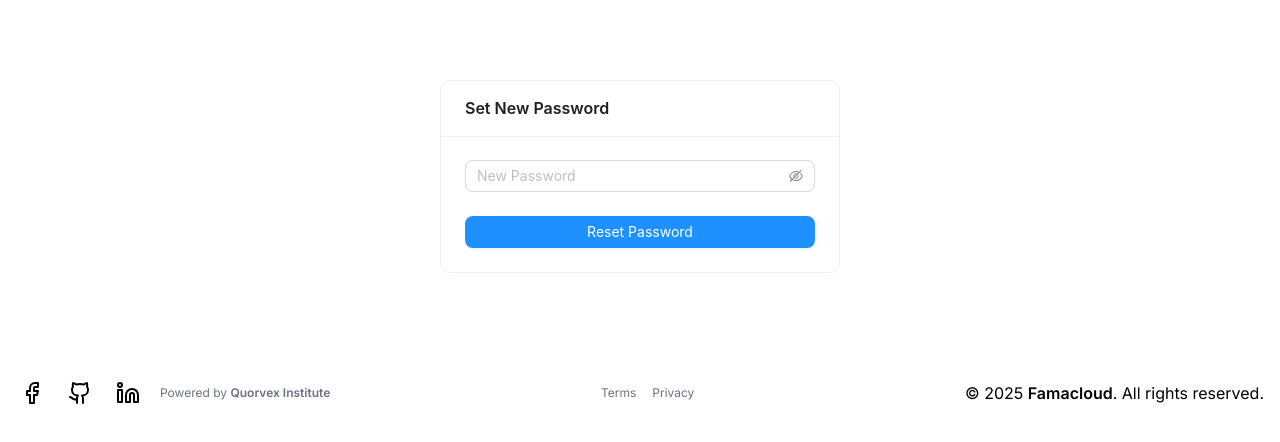
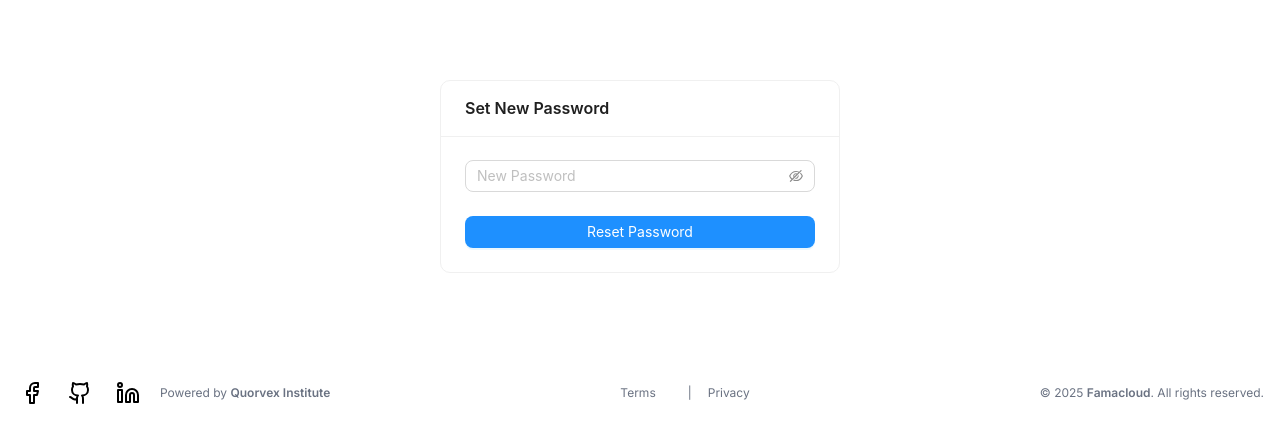
Before and after one commit to Ymffuture/Filebank, a React (Vite) app in the folder filebank-frontend/: page /reset-password in a window 1280 px wide. Shown: the top 442 px of the page. Built offline with nearby package versions, Linux system fonts and the light colour scheme.

Commit message:
Update Footer.jsx

```diff
--- a/filebank-frontend/src/components/Footer.jsx
+++ b/filebank-frontend/src/components/Footer.jsx
@@ -51,13 +51,15 @@ const Footer = () => {
         </div>
 
         {/* Links + Copyright */}
-        <div className="flex flex-row items-center md:flex-row md:space-x-4 text-gray-500 dark:text-gray-400 text-xs">
+        <div className="flex flex-row items-center md:flex-row md:space-x-4 text-gray-500 dark:text-gray-400 text-xs gap-4">
           <Link
             to="/terms"
             className="hover:text-blue-600 dark:hover:text-blue-400 transition"
           >
             Terms
           </Link>
+
+      |
           <Link
             to="/privacy"
             className="hover:text-blue-600 dark:hover:text-blue-400 transition"
@@ -66,7 +68,7 @@ const Footer = () => {
           </Link>
 
         </div>
-          <span className="select-none text-center md:text-left">
+          <span className="select-none text-center md:text-left items-center md:flex-row md:space-x-4 text-gray-500 dark:text-gray-400 text-xs">
             © {new Date().getFullYear()} <span className="font-semibold">Famacloud</span>. All rights reserved.
           </span>
       </div>
```
